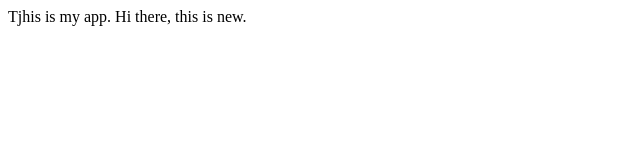
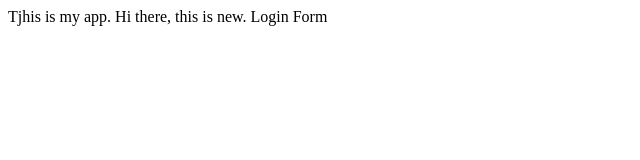
Before and after one commit to pascalinger/myappsample, a plain HTML site: page index.html in a window 1280 px wide. Shown: the full height of the page, 0-640 px from the left. Drawn offline with Linux system fonts and the light colour scheme.

Commit message:
login form

```diff
--- /dev/null
+++ b/dir2/app2.js
@@ -0,0 +1 @@
+console.log(456);
--- a/index.html
+++ b/index.html
@@ -4,5 +4,6 @@
     </head>
     <body>
         Tjhis is my app. Hi there, this is new.
+        Login Form
     </body>
 </html>
```
Also changed, not shown: log.txt (added), login.html (added).
